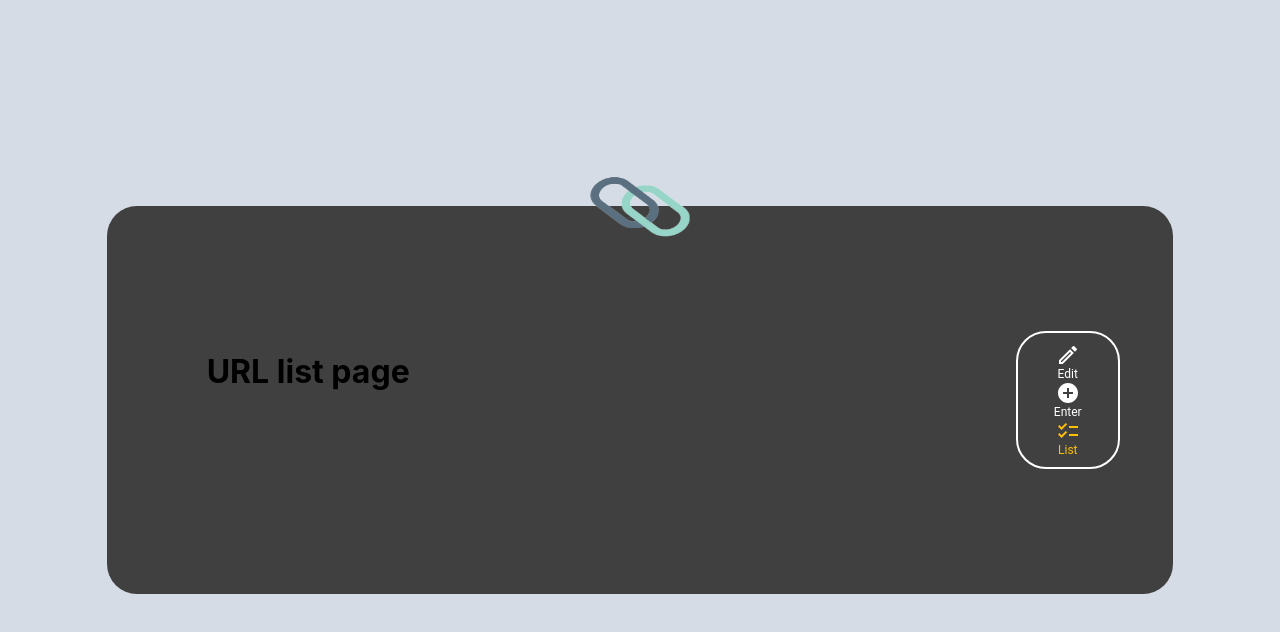
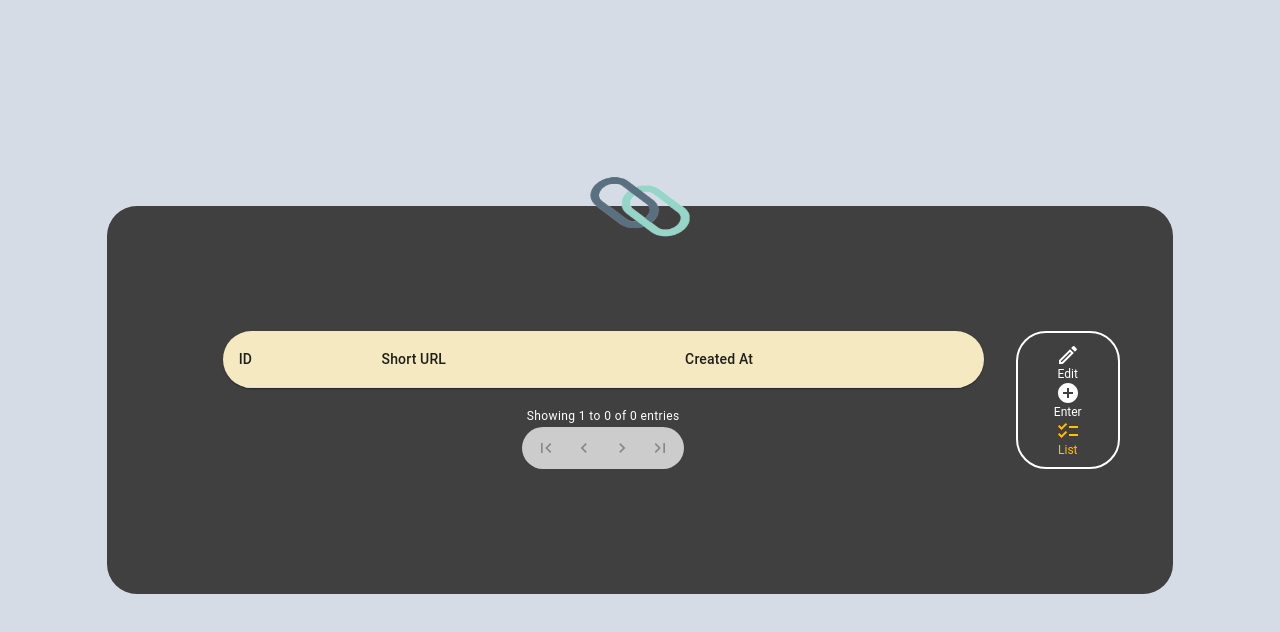
Before and after one commit to tanvir5230/urlshortening, a React (Create React App) app: page / in a window 1280 px wide. Both pictures are taken after a click on the button "List". Shown: the top 632 px of the page. Built offline with nearby package versions, Linux system fonts and the light colour scheme.

Commit message:
list page is completed

```diff
--- a/src/App.tsx
+++ b/src/App.tsx
@@ -2,17 +2,24 @@ import React, { createContext, useEffect, useState } from "react";
 import { UrlEdit } from "./pages/UrlEdit/UrlEdit";
 import UrlEntry from "./pages/UrlEntry/UrlEntry";
 import UrlList from "./pages/UrlList/UrlList";
-
 import Grid from "@mui/material/Grid";
 import Logo from "./components/Logo";
-// Import CSS
-import "./App.css";
 import useScreenType from "./utils/useScreenType";
 import Navbar from "./components/Navbar/Navbar";
 
+// Import CSS
+import "./App.css";
+
+export interface UrlData {
+  id: number;
+  shortUrl: string;
+  longUrl: string;
+  created_at: string;
+}
+
 export type GlobalData = {
-  urls: Array<object>;
-  setUrls: React.Dispatch<React.SetStateAction<Array<object>>>;
+  urls: UrlData[];
+  setUrls: React.Dispatch<React.SetStateAction<UrlData[]>>;
 };
 
 export const DataContext = createContext<GlobalData>({
@@ -21,24 +28,27 @@ export const DataContext = createContext<GlobalData>({
 });
 
 const App = () => {
-  const [urls, setUrls] = useState<Array<object>>([]);
+  const [urls, setUrls] = useState<UrlData[]>([]); // Specify the correct type UrlData[]
   const [currentPage, setCurrentPage] = useState<string>("enter");
   const screenType: string = useScreenType();
 
-  const renderPage = (screenType: string) => {
+  // Specify the return type as JSX.Element
+  const renderPage = (screenType: string): JSX.Element => {
     if (currentPage === "enter") {
       return <UrlEntry screenType={screenType} />;
     } else if (currentPage === "list") {
       return <UrlList />;
     } else if (currentPage === "edit") {
       return <UrlEdit />;
+    } else {
+      return <div>Unknown page</div>;
     }
   };
 
   useEffect(() => {
     try {
       const storedDataJson: string | null = localStorage.getItem("savedUrls");
-      let storedData: Array<object> = [];
+      let storedData: UrlData[] = [];
       if (storedDataJson !== null) {
         storedData = JSON.parse(storedDataJson);
         setUrls(storedData);
--- a/src/pages/UrlEntry/UrlEntry.tsx
+++ b/src/pages/UrlEntry/UrlEntry.tsx
@@ -6,7 +6,7 @@ import ShowTextWithColor from "./ShowTextWithColor";
 import EntryButton from "./EntryButton";
 import generateShortUrl from "../../utils/generateShortUrl";
 import { IconButton } from "@mui/material";
-import { DataContext } from "../../App";
+import { DataContext, UrlData } from "../../App";
 
 const SHORT_URL_DEFAULT: string = "No generation yet.";
 
@@ -23,9 +23,7 @@ const UrlEntry: React.FC<UrlEntryProps> = ({ screenType }) => {
   const inputUrlRef = React.useRef<HTMLInputElement>(null);
 
   const handleValidateLongUrl = (url: string): boolean => {
-    let isValid = false;
-    isValid = url.length > 5 ? true : false;
-    return isValid;
+    return url.length > 5;
   };
 
   const handleGenerate = (url: string) => {
@@ -44,20 +42,23 @@ const UrlEntry: React.FC<UrlEntryProps> = ({ screenType }) => {
     setSaved(false);
   };
 
-  const handleSave = (data: object, storedData: Array<object>) => {
+  const handleSave = (
+    data: { shortUrl: string; longUrl: string },
+    storedData: UrlData[]
+  ) => {
     try {
       const newData = {
-        id: storedData !== null ? storedData.length + 1 : 1,
+        id: storedData ? storedData.length + 1 : 1,
         ...data,
-        created_at: new Date(),
+        created_at: new Date().toISOString(), // Convert date to ISO string
       };
-      storedData && storedData.push(newData);
-      localStorage.setItem("savedUrls", JSON.stringify(storedData));
+      const updatedData = storedData ? [...storedData, newData] : [newData];
+      localStorage.setItem("savedUrls", JSON.stringify(updatedData));
       setSaved(true);
-      setUrls(storedData);
+      setUrls(updatedData);
     } catch (e) {
       alert(
-        "your local storage is not working. Couldn't perfrom the save operation."
+        "Your local storage is not working. Couldn't perform the save operation."
       );
     }
   };
--- a/src/pages/UrlList/UrlList.tsx
+++ b/src/pages/UrlList/UrlList.tsx
@@ -1,7 +1,115 @@
-import React from 'react'
+import React, { ChangeEvent, useContext, useState } from "react";
+import { DataContext } from "../../App";
+import {
+  Grid,
+  Table,
+  TableBody,
+  TableCell,
+  TableContainer,
+  TableHead,
+  TableRow,
+  Paper,
+  Link,
+  Typography,
+  Box,
+  Pagination,
+} from "@mui/material";
 
 export default function UrlList() {
+  const { urls, setUrls } = useContext(DataContext);
+
+  // Pagination state
+  const [page, setPage] = useState(1);
+  const itemsPerPage = 5;
+  const totalPages = Math.ceil(urls.length / itemsPerPage);
+
+  // Calculate the starting and ending index of the current page
+  const startIndex = (page - 1) * itemsPerPage;
+  const endIndex = Math.min(startIndex + itemsPerPage, urls.length);
+
+  // Handle page change
+  const handlePageChange = (event: ChangeEvent<unknown>, value: number) => {
+    setPage(value);
+  };
+
+  // Function to open the long URL in a new page
+  const handleOpenLongUrl = (url: string) => {
+    window.open(url, "_blank");
+  };
+
   return (
-    <h1>URL list page</h1>
-  )
+    <Grid item xs={12} paddingX={2}>
+      <TableContainer
+        component={Paper}
+        style={{
+          backgroundColor: "rgb(245 233 194)",
+          borderRadius: "30px",
+        }}
+      >
+        <Table>
+          <TableHead>
+            <TableRow>
+              <TableCell>ID</TableCell>
+              <TableCell>Short URL</TableCell>
+              <TableCell>Created At</TableCell>
+            </TableRow>
+          </TableHead>
+          <TableBody>
+            {urls.slice(startIndex, endIndex).map((urlData) => {
+              return (
+                <TableRow key={urlData.id}>
+                  <TableCell>{urlData.id}</TableCell>
+                  <TableCell>
+                    <Link
+                      href={urlData.shortUrl}
+                      target="_blank"
+                      rel="noopener noreferrer"
+                      onClick={() => handleOpenLongUrl(urlData.longUrl)}
+                    >
+                      {urlData.shortUrl}
+                    </Link>
+                  </TableCell>
+                  <TableCell>
+                    {new Date(urlData.created_at).toISOString().split("T")[0]}
+                  </TableCell>
+                </TableRow>
+              );
+            })}
+          </TableBody>
+        </Table>
+      </TableContainer>
+      <div
+        style={{
+          display: "flex",
+          flexDirection: "column",
+          justifyContent: "center",
+          alignItems: "center",
+        }}
+      >
+        <Box mt={2}>
+          <Typography
+            variant="caption"
+            style={{ color: "white", textAlign: "center" }}
+          >
+            Showing {startIndex + 1} to {endIndex} of {urls.length} entries
+          </Typography>
+        </Box>
+        <Pagination
+          count={totalPages}
+          page={page}
+          onChange={handlePageChange}
+          variant="text"
+          shape="rounded"
+          color="primary"
+          showFirstButton
+          showLastButton
+          sx={{
+            backgroundColor: "#ccc",
+            borderRadius: "30px",
+            padding: "5px",
+          }}
+        />
+      </div>
+    </Grid>
+  );
 }
```
